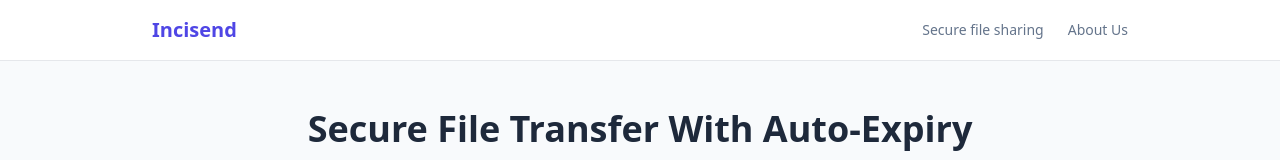
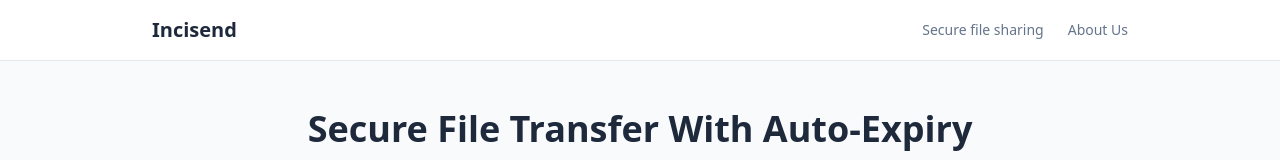
Before and after one commit to Inciverse/incisend, a Next.js app: page / in a window 1280 px wide. Shown: the top 160 px of the page. Built offline with nearby package versions, Linux system fonts and the light colour scheme.

Commit message:
Update layout.tsx

```diff
--- a/app/layout.tsx
+++ b/app/layout.tsx
@@ -16,7 +16,7 @@ export default function RootLayout({
         {/* HEADER */}
         <header className="w-full border-b bg-white">
           <div className="max-w-5xl mx-auto px-6 py-4 flex justify-between items-center">
-            <a href="/" className="font-bold text-xl text-indigo-600">
+            <a href="/" className="font-bold text-xl text-{#8c52ff}">
               Incisend
             </a>
 
```
